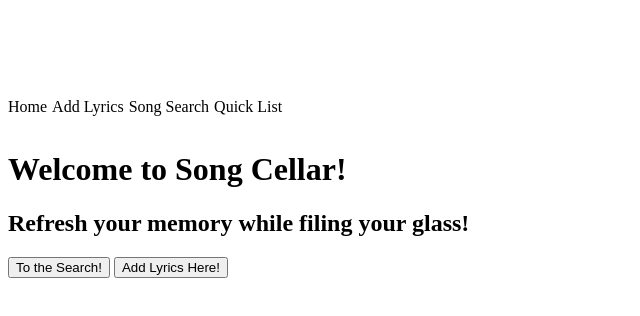
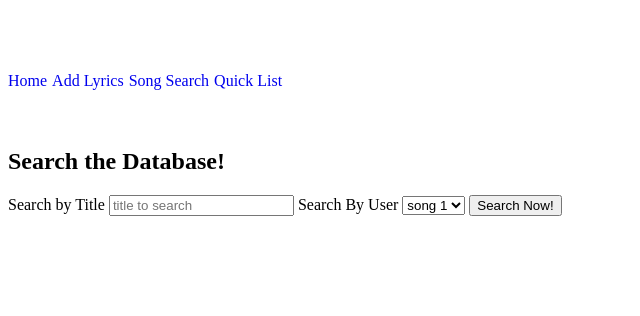
Before and after one commit to thinkful-ei17/david-scott-node-capstone, a website: page public/index.html in a window 1280 px wide. Shown: the whole page, without its empty margins (0-640 px from the left). Drawn offline with nearby package versions, Linux system fonts and the light colour scheme.

Commit message:
search page skeleton

```diff
--- a/public/index.css
+++ b/public/index.css
@@ -19,3 +19,19 @@ li {
   display: inline-block;
   margin-right: 1px;
 }
+
+form {
+  margin: 200px, auto;
+  position: relative;
+}
+
+main {
+  position: absolute;
+  top: 8em;
+}
+nav {
+  margin: 0;
+}
+a {
+  text-decoration: none;
+}
--- a/public/index.html
+++ b/public/index.html
@@ -9,25 +9,44 @@
 </head>
 <body>
     <div class='page, js-page'>
-    <header>
+
         <nav class='nav-bar, js-nav-bar'>
             <ul>
-                <li>Home</li>
-                <li>Add Lyrics</li>
-                <li>Song Search</li>
-                <li>Quick List</li>
+                <li><a href='#'>Home</a></li>
+                <li><a href='#'>Add Lyrics</a></li>
+                <li><a href='#'>Song Search</a></li>
+                <li><a href='#'>Quick List</a></li>
             </ul>
-            </nav>
+        </nav>
+    <main>
+        <!-- <form name='search-form' class='search-form, js-search-form' id='search-form'>
+            <h2 for='search-form'>
+                Search the Database!
+            </h2>
+            <lable for='title-input' class='search-lable'>Search by Title</lable>
+            <input type='text' class='title-input, js-title-input' id='title-input' form='search-form' placeholder='title to search'>
+            <lable for='title-search' class='search-lable'>Search By User</lable>
+            <select name='title-search' class='title-search, js-title-search' id='title-search' form='search-form'>
+                <option>song 1</option>
+                <option>song 2</option>
+                <option>song 3</option>
+            </select>
+            <button class='search-button, js-search-button'>
+                Search Now!
+            </button>
+        </form> -->
+    </main>
+    <!-- <header>
+        <h1>Welcome to Song Cellar!</h1>
+        <h2>Refresh your memory while filing your glass!</h2>
     </header>
 
-    <h1>Welcome to Song Cellar!</h1>
-    <h2>Refresh your memory while filing your glass!</h2>
     <form>
 
         <button class='to-search, js-to-search' id='to-search'>To the Search!</button>
 
         <button class='to-add, js-add' id='to-add'>Add Lyrics Here!</button>
-    </form>
+    </form> -->
 
 
 
--- a/public/index.js
+++ b/public/index.js
@@ -3,23 +3,70 @@
 
 
 const STORE = {
-  view: 'home', //home, search, add, search-results, read
+  view: 'home', //home, search, search-results, add, read
+};
 
-};
+function renderSearchForm(){
+  // renderTitleSearchInput();
+  // renderUserDropdown();
+  // renderSearchButton();
+  $('main').html(generateSearchForm());
+}
+
+function generateSearchForm(){
+    return `
+      <form name='search-form' class='search-form, js-search-form' id='search-form'>
+        <h2 for='search-form'>
+        Search the Database!
+      </h2>
+      <lable for='title-input' class='search-lable'>Search by Title</lable>
+      <input type='text' class='title-input, js-title-input' id='title-input' form='search-form' placeholder='title to search'>
+      <lable for='title-search' class='search-lable'>Search By User</lable>
+      <select name='title-search' class='title-search, js-title-search' id='title-search' form='search-form'>
+        <option>song 1</option>
+        <option>song 2</option>
+        <option>song 3</option>
+      </select>
+      <button class='search-button, js-search-button'>
+        Search Now!
+      </button>
+      </form>
+    `
+}
+
+renderSearchForm();
+
+
+function renderSearch(){
+  renderSearchForm();
+
+}
+
+function renderSearchResults(){
+
+}
 
 
 
 function renderPage(){
   switch(STORE.view){
   case 'home':
+    renderHomePage()
     break;
+
   case 'search':
+    renderSearch();
     break;
+
+  case 'search-results':
+    renderSearchResults();
+    break;
+
   case 'add':
     break;
-  case 'search-results':
+
+  case 'read':
     break;
-  case 'read':
   }
 }
 
```
